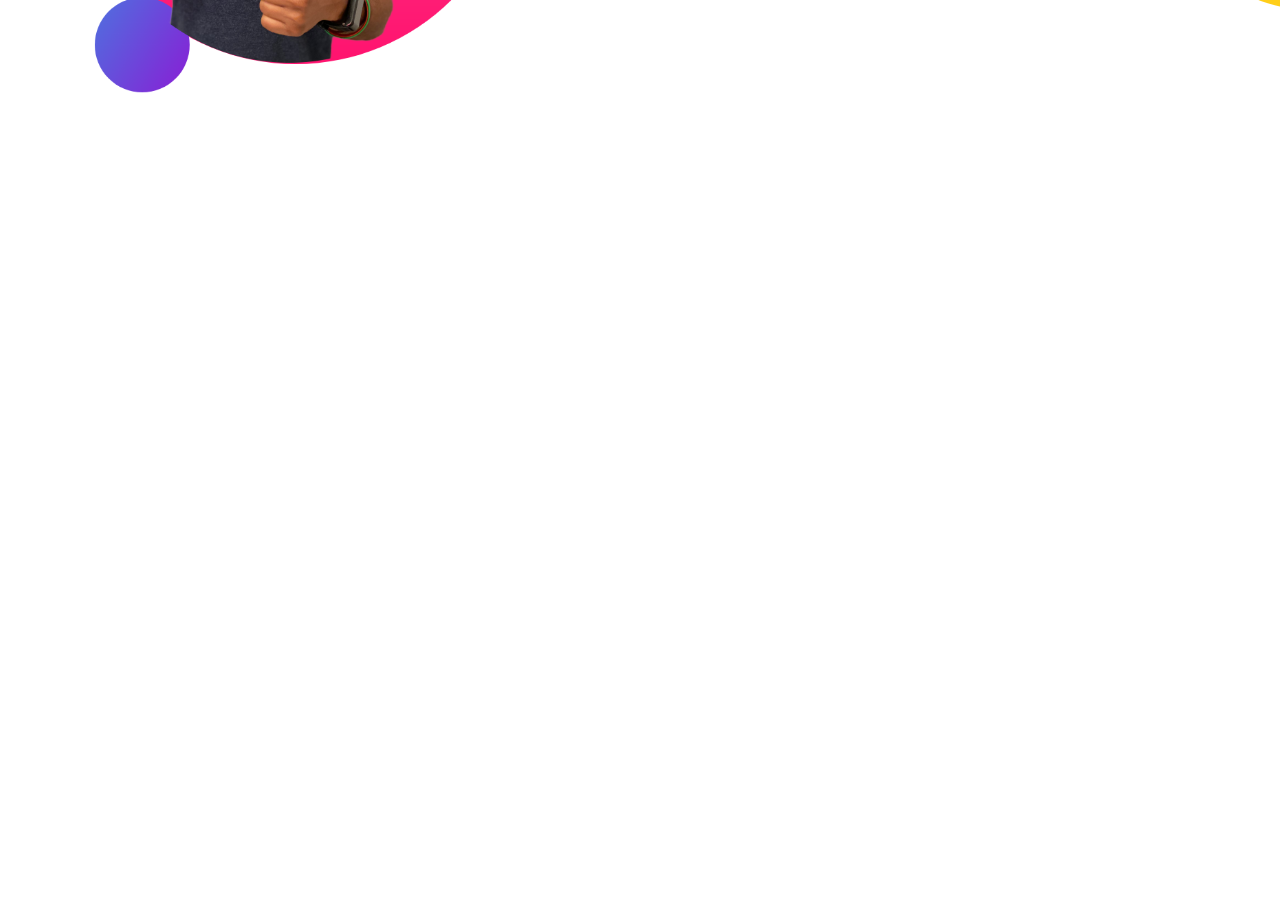
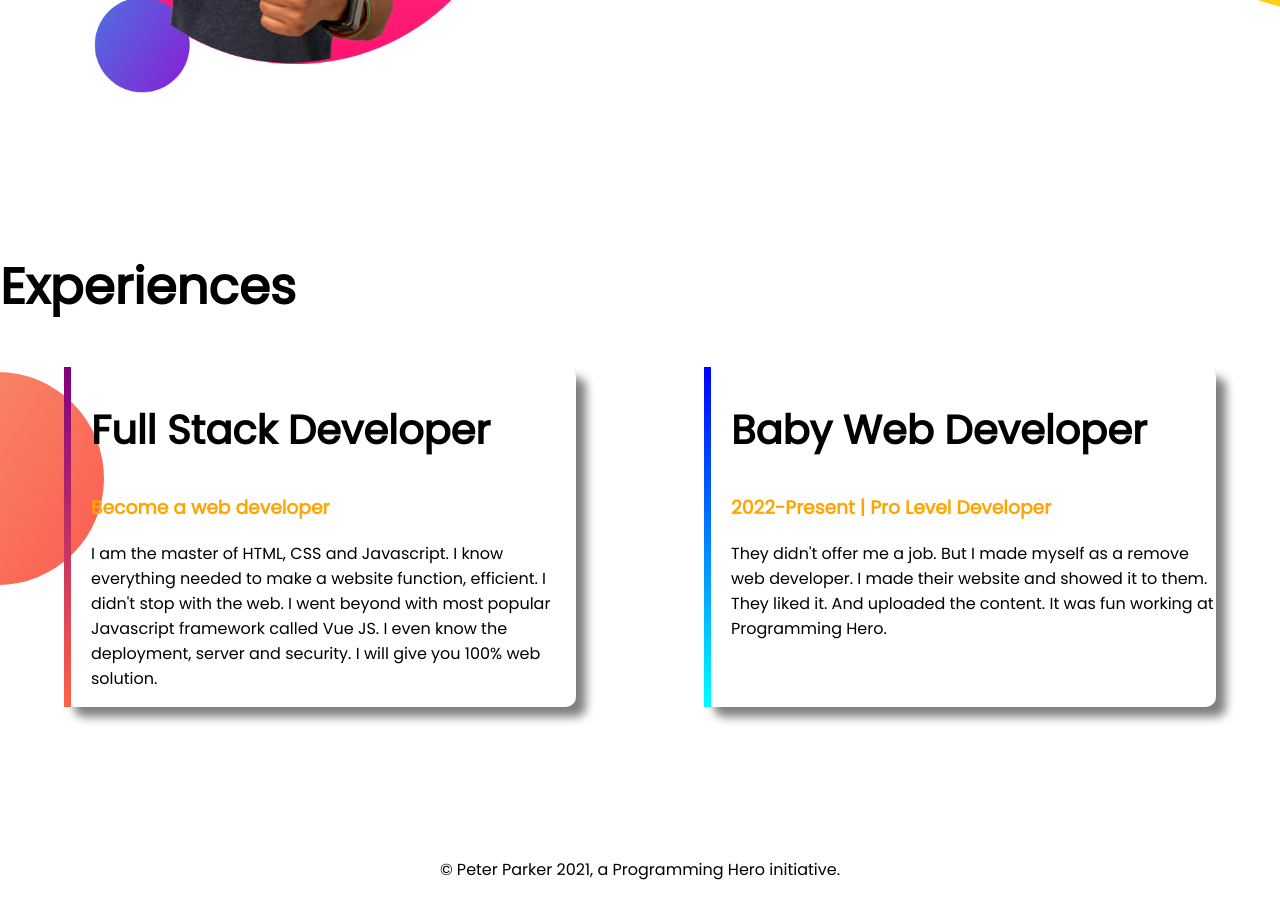
Before and after one commit to SarkerPabon/developer-portfolio, a plain HTML site: page index.html in a window 1280 px wide. Shown: the part 1024-1922 px from the top of the page. Before the commit the page ends 1274 px from the top, so only its background shows below. Drawn offline with Linux system fonts and the light colour scheme.

Commit message:
Footer & Experience Added

```diff
--- a/index.html
+++ b/index.html
@@ -13,7 +13,7 @@
 </head>
 
 <body>
-  <section class="top-banner">
+  <section class="top-banner flexible-container">
     <div class="half-width">
       <h1>Welcome To</h1>
       <h1><span class="orange-color">Jhankar Mahbub</span> World!</h1>
@@ -30,7 +30,7 @@
     </div>
   </section>
 
-  <section class="dream-big">
+  <section class="dream-big flexible-container">
     <div class="half-width">
       <img src="./images/jhankar2.png" alt="Jhankar2">
     </div>
@@ -44,6 +44,34 @@
       <a class="link-button" href="" target="_blank">DOWNLOAD RESUME</a>
     </div>
   </section>
+
+  <section class="experience-area">
+    <h1>Experiences</h1>
+    <div class="flexible-container">
+      <div id="full-stack-experience" class="experience-item">
+        <h2>Full Stack Developer</h2>
+        <h3 class="orange-color">Become a web developer</h3>
+        <p>
+          I am the master of HTML, CSS and Javascript. I know everything needed to make a website function, efficient. I
+          didn't stop with the web. I went beyond with most popular Javascript framework called Vue JS. I even know the
+          deployment, server and security. I will give you 100% web solution.
+        </p>
+      </div>
+      <div id="web-dev-experience" class="experience-item">
+        <h2>Baby Web Developer</h2>
+        <h3 class="orange-color">2022-Present | Pro Level Developer</h3>
+        <p>
+          They didn't offer me a job. But I made myself as a remove web developer. I made their website and showed it to
+          them. They liked it. And uploaded the content. It was fun working at Programming Hero.
+        </p>
+      </div>
+    </div>
+  </section>
+
+  <footer>
+    <p>© Peter Parker 2021, a Programming Hero initiative.</p>
+  </footer>
+
 </body>
 
 </html>
--- a/style.css
+++ b/style.css
@@ -7,11 +7,16 @@ h1 {
 	font-size: 50px;
 }
 
+h2 {
+	font-size: 40px;
+}
+
 .orange-color {
 	color: orange;
 }
 
-section {
+/* section { */
+.flexible-container {
 	display: flex;
 	margin-bottom: 150px;
 }
@@ -44,3 +49,33 @@ section {
 	background-repeat: no-repeat;
 	background-position: right;
 }
+
+.experience-area {
+	background-image: url(/images/exp-bg.png);
+	background-repeat: no-repeat;
+	background-position: left;
+}
+
+.experience-item {
+	width: 40%;
+	margin: 0 5%;
+	padding-left: 20px;
+	border-radius: 10px;
+	box-shadow: 10px 10px 10px gray;
+}
+
+#web-dev-experience {
+	border-left: 7px solid;
+	border-image: linear-gradient(blue, cyan);
+	border-image-slice: 1;
+}
+
+#full-stack-experience {
+	border-left: 7px solid;
+	border-image: linear-gradient(purple, tomato);
+	border-image-slice: 1;
+}
+
+footer p {
+	text-align: center;
+}
```
